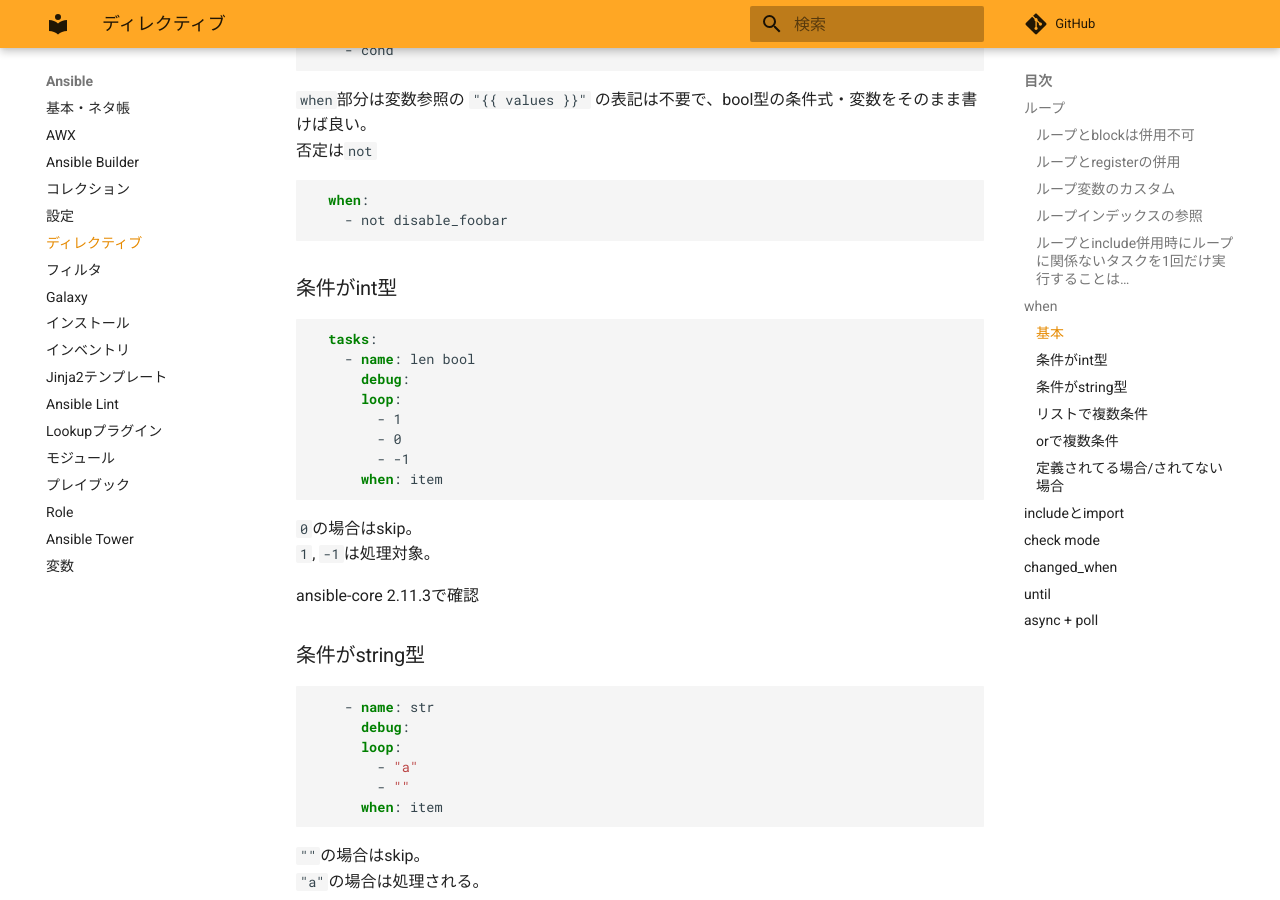
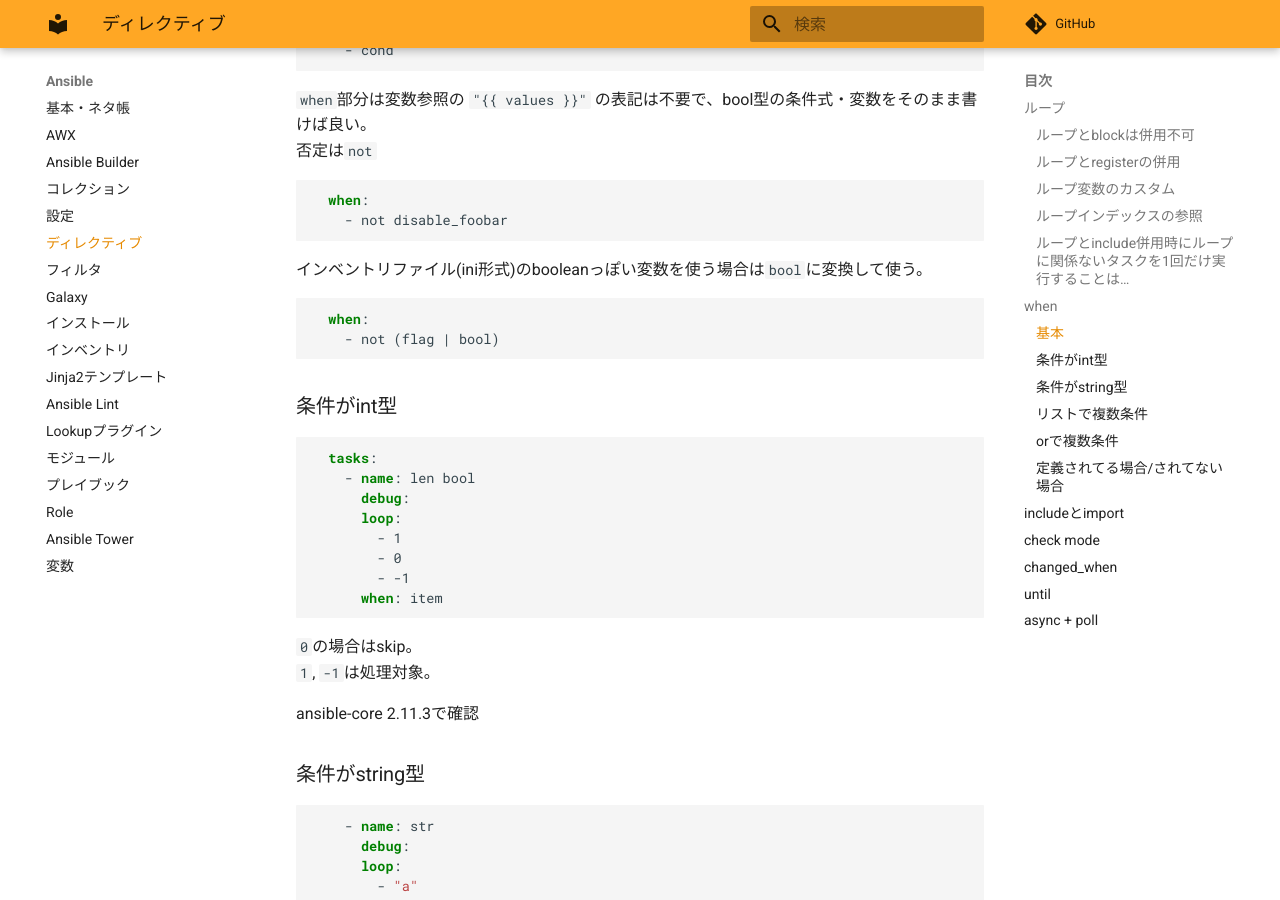
Before and after one commit to zaki-lknr/docs, an MkDocs documentation site: the page built from docs/Ansible/directives.md, in a window 1280 px wide and 900 px high, scrolled down 4319 px. Built offline with MkDocs 1.6.1 and Material for MkDocs 9.7.7, drawn with Linux system fonts in a browser that asks for light colours; comment, search, counter and statistics services are not loaded.

Commit message:
add: ansible/directives: bool変換

````diff
--- a/docs/Ansible/directives.md
+++ b/docs/Ansible/directives.md
@@ -215,6 +215,13 @@ tasks:
     - not disable_foobar
 ```
 
+インベントリファイル(ini形式)のbooleanっぽい変数を使う場合は`bool`に変換して使う。
+
+```yaml
+  when:
+    - not (flag | bool)
+```
+
 ### 条件がint型
 
 ```yml
````
